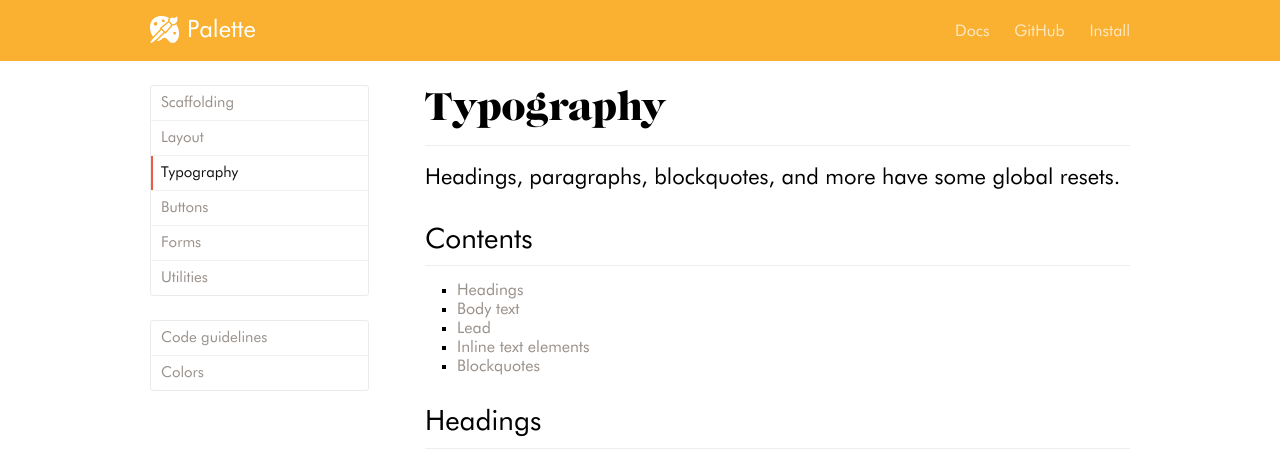
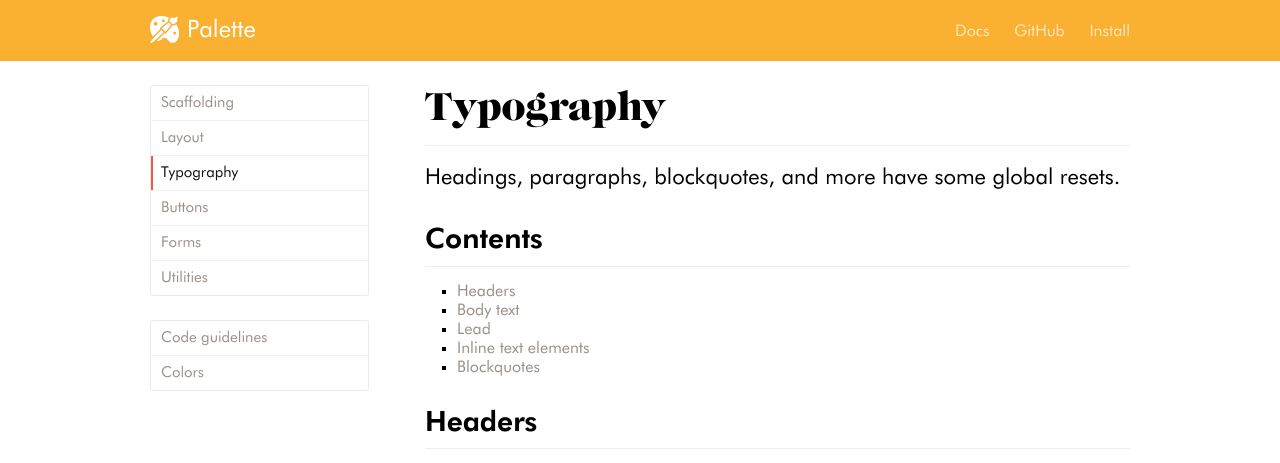
Before and after one commit to yusuf8ahmed/fabric, a Jekyll site: the page built from docs/typography.md, in a window 1280 px wide. Shown: the top 463 px of the page. Built offline with Jekyll 4.4.1, drawn with Linux system fonts in a browser that asks for light colours; some of the changed text lies outside the part shown.

Commit message:
new headers

```diff
--- a/docs/_layouts/default.html
+++ b/docs/_layouts/default.html
@@ -29,7 +29,7 @@
     {% if page.title == "Home" %}
       <div class="jumbotron">
         <div class="container">
-          <h1>Palette</h1>
+          <h1 class="h1-serif">Palette</h1>
           <p>The CSS toolkit and guidelines that power Wealthsimple.</p>
 
           <a href="{{ site.baseurl }}/scaffolding/" class="button button-semitransparent">
--- a/docs/css/_github_flavored_markdown.scss
+++ b/docs/css/_github_flavored_markdown.scss
@@ -292,11 +292,10 @@
   }
 
   // Headings
-  h1, h2, h3, h4, h5, h6 {
+  > h1, h2, h3, h4, h5, h6 {
     position: relative;
     margin-top: 1em;
     margin-bottom: $margin;
-    font-weight: bold;
     line-height: 1.4;
 
     .octicon-link {
@@ -321,7 +320,7 @@
     }
   }
 
-  h1 {
+  > h1 {
     padding-bottom: 0.3em;
     font-size: 2.25em;
     line-height: 1.2;
@@ -332,7 +331,7 @@
     }
   }
 
-  h2 {
+  > h2 {
     padding-bottom: 0.3em;
     font-size: 1.75em;
     line-height: 1.225;
@@ -343,7 +342,7 @@
     }
   }
 
-  h3 {
+  > h3 {
     font-size: 1.5em;
     line-height: 1.43;
 
@@ -352,7 +351,7 @@
     }
   }
 
-  h4 {
+  > h4 {
     font-size: 1.25em;
 
     .anchor {
@@ -360,7 +359,7 @@
     }
   }
 
-  h5 {
+  > h5 {
     font-size: 1em;
 
     .anchor {
@@ -368,7 +367,7 @@
     }
   }
 
-  h6 {
+  > h6 {
     font-size: 1em;
     color: #777;
 
--- a/docs/docs.scss
+++ b/docs/docs.scss
@@ -157,7 +157,7 @@
   }
 
   h2 {
-    @include h4;
+    @include h4-sans;
     font-weight: normal;
   }
 }
@@ -174,21 +174,16 @@
   }
 }
 
-.docs-layout {
+.docs-layout > .markdown-body {
   ul, ol, li {
     list-style: square;
   }
-  h1 {
-    @include h3;
+  > h1 {
+    @include h3-serif;
   }
 
-  h2 {
-    @include h4;
-  }
-
-  h3 {
-    @include h5;
-    margin: 35px 0 12px;
+  > h2 {
+    @include h4-sans;
   }
 }
 
--- a/docs/typography.md
+++ b/docs/typography.md
@@ -10,15 +10,26 @@
 * Will be replaced with the ToC, excluding the "Contents" header
 {:toc}
 
-## Headings
+## Headers
+
+The default `<h1>` through `<h4>` tags are bold sans-serif headers.
+
+You can optionally specify the `.h1-sans` through `.h4-sans` classes to apply header styling to any element.
 
 {% example html %}
-<h1>h1. heading</h1>
-<h2>h2. heading</h2>
-<h3>h3. heading</h3>
-<h4>h4. heading</h4>
-<h5>h5. heading</h5>
-<h6>h6. heading</h6>
+<h1>h1 Header</h1>
+<h2>h2 Header</h2>
+<h3>h3 Header</h3>
+<h4>h4 Header</h4>
+
+<h1 class="h1-sans-normal">h1 Header normal</h1>
+<h2 class="h2-sans-normal">h2 Header normal</h2>
+<h3 class="h3-sans-normal">h3 Header normal</h3>
+<h4 class="h4-sans-normal">h4 Header normal</h4>
+
+<h1 class="h1-serif">h1-serif Header</h1>
+<h2 class="h2-serif">h2-serif Header</h2>
+<h3 class="h3-serif">h3-serif Header</h3>
 {% endexample %}
 
 ## Body text
--- a/scss/_typography.scss
+++ b/scss/_typography.scss
@@ -14,7 +14,77 @@
   font-weight: 100;
 }
 
-@mixin h1 {
+@mixin h1-sans {
+  @include font-sans-bold(50px);
+  line-height: 50px;
+
+  @include medium {
+    font-size: 60px;
+    line-height: 60px;
+  }
+}
+
+@mixin h2-sans {
+  @include font-sans-bold(30px);
+
+  @include medium {
+    font-size: 40px;
+  }
+}
+
+@mixin h3-sans {
+  @include font-sans-bold(30px);
+  line-height: 38px;
+}
+
+@mixin h4-sans {
+  @include font-sans-bold(21px);
+
+  @include large {
+    font-size: 28px;
+  }
+}
+
+@mixin h5-sans-normal {
+  @include font-sans-bold(18px);
+}
+
+@mixin h1-sans-normal {
+  @include font-sans(50px);
+  line-height: 50px;
+
+  @include medium {
+    font-size: 60px;
+    line-height: 60px;
+  }
+}
+
+@mixin h2-sans-normal {
+  @include font-sans(30px);
+
+  @include medium {
+    font-size: 40px;
+  }
+}
+
+@mixin h3-sans-normal {
+  @include font-sans(30px);
+  line-height: 38px;
+}
+
+@mixin h4-sans-normal {
+  @include font-sans(21px);
+
+  @include large {
+    font-size: 28px;
+  }
+}
+
+@mixin h5-sans-normal {
+  @include font-sans(18px);
+}
+
+@mixin h1-serif {
   @include font-serif(50px);
 
   @include medium {
@@ -26,7 +96,7 @@
   }
 }
 
-@mixin h2 {
+@mixin h2-serif {
   @include font-serif(30px);
 
   @include medium {
@@ -35,23 +105,12 @@
   }
 }
 
-@mixin h3 {
+@mixin h3-serif {
   @include font-serif(30px);
 
   @include medium {
     font-size: 40px;
   }
-}
-
-@mixin h4 {
-  @include font-sans(21px);
-
-  @include large { @include font-sans(28px); }
-}
-
-@mixin h5 {
-  @include font-sans-bold(15px);
-  text-transform: uppercase;
 }
 
 @mixin p1 {
@@ -83,18 +142,24 @@
   }
 }
 
-h1 { @include h1; }
-h2 { @include h2; }
-h3 { @include h3; }
-h4 { @include h4; }
-h5 { @include h5; }
+h1 { @include h1-sans; }
+h2 { @include h2-sans; }
+h3 { @include h3-sans; }
+h4 { @include h4-sans; }
 blockquote { @include blockquote; }
 
-.h1 { @include h1; }
-.h2 { @include h2; }
-.h3 { @include h3; }
-.h4 { @include h4; }
-.h5 { @include h5; }
+.h1-sans { @include h1-sans; }
+.h2-sans { @include h2-sans; }
+.h3-sans { @include h3-sans; }
+.h4-sans { @include h4-sans; }
+.h1-sans-normal { @include h1-sans-normal; }
+.h2-sans-normal { @include h2-sans-normal; }
+.h3-sans-normal { @include h3-sans-normal; }
+.h4-sans-normal { @include h4-sans-normal; }
+.h1-serif { @include h1-serif; }
+.h2-serif { @include h2-serif; }
+.h3-serif { @include h3-serif; }
+
 .blockquote { @include blockquote; }
 
 .p1 { @include p1; }
```
Also changed, not shown: other parts of docs/_layouts/default.html (+1 -1 lines).
